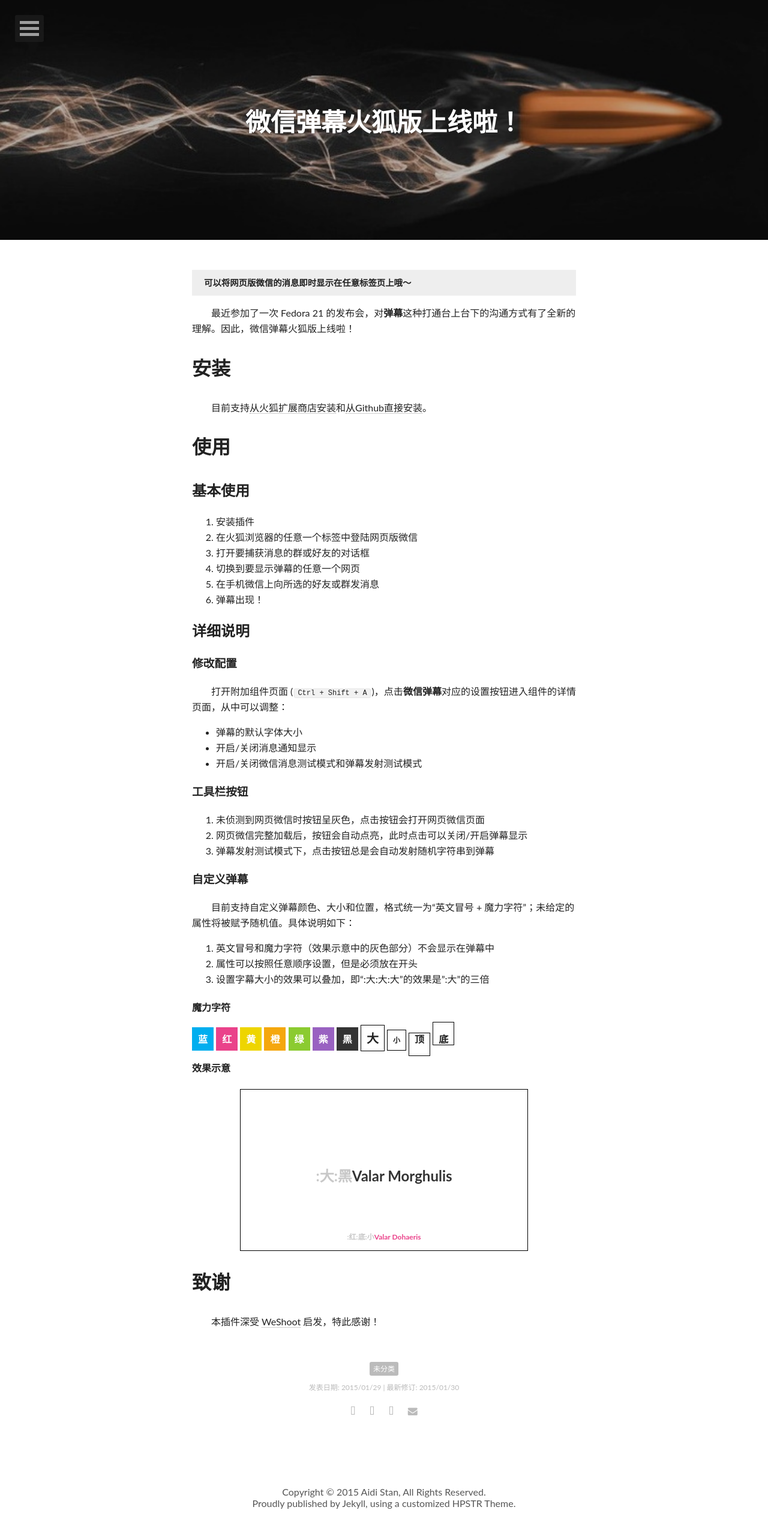
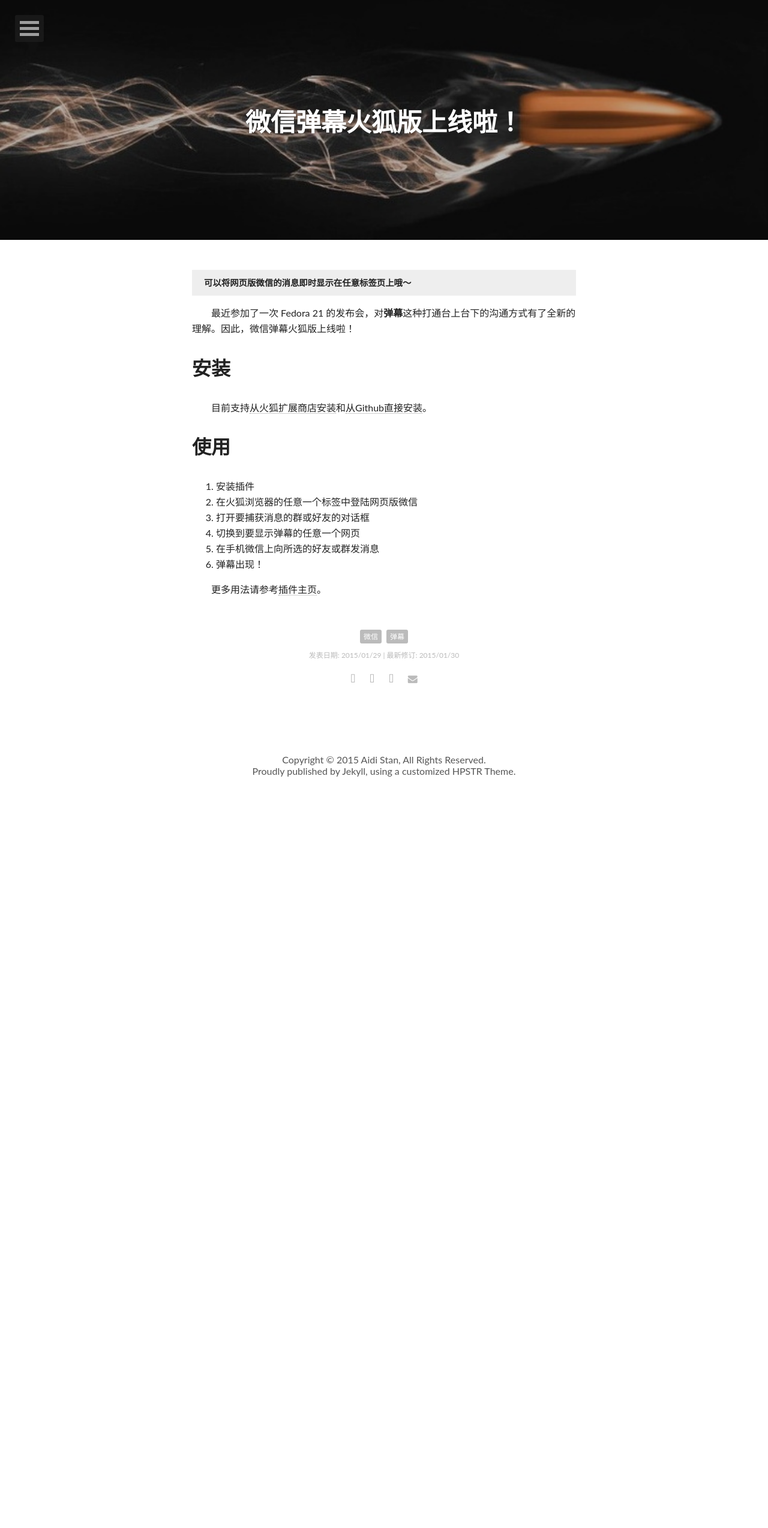
Before and after one commit to alex970448359/site-blog.aiditan.me, a Jekyll site: the page built from _posts/2015-01-29-weixin-danmu.md, in a window 1280 px wide. Shown: the whole page at 60% size. Built offline with Jekyll 4.4.1, drawn with Linux system fonts in a browser that asks for light colours; nearby versions of some CDN libraries; comment, search, counter and statistics services are not loaded; after the commit the page ends 1327 px from its top, so only the background shows below that.

Commit message:
Update two posts

```diff
--- a/_posts/2015-01-29-weixin-danmu.md
+++ b/_posts/2015-01-29-weixin-danmu.md
@@ -3,7 +3,7 @@
 title: "微信弹幕火狐版上线啦！"
 description: "可以将网页版微信的消息即时显示在任意标签页上哦～"
 modified: 2015-01-30 22:17:17 +0800
-tags: [未分类]
+tags: [微信, 弹幕]
 image:
   feature: 2015/0129.jpg
   credit:
@@ -17,10 +17,7 @@
 
 目前支持[从火狐扩展商店安装](https://addons.mozilla.org/zh-CN/firefox/addon/weixin-danmu/)和[从Github直接安装](http://aidistan.github.io/firefox-weixin-danmu/weixin-danmu.xpi)。
 
-
 # 使用
-
-## 基本使用
 
 1. 安装插件
 2. 在火狐浏览器的任意一个标签中登陆网页版微信
@@ -29,107 +26,4 @@
 5. 在手机微信上向所选的好友或群发消息
 6. 弹幕出现！
 
-## 详细说明
-
-### 修改配置
-
-打开附加组件页面 (`Ctrl + Shift + A`)，点击**微信弹幕**对应的设置按钮进入组件的详情页面，从中可以调整：
-
-- 弹幕的默认字体大小
-- 开启/关闭消息通知显示
-- 开启/关闭微信消息测试模式和弹幕发射测试模式
-
-### 工具栏按钮
-
-1. 未侦测到网页微信时按钮呈灰色，点击按钮会打开网页微信页面
-2. 网页微信完整加载后，按钮会自动点亮，此时点击可以关闭/开启弹幕显示
-3. 弹幕发射测试模式下，点击按钮总是会自动发射随机字符串到弹幕
-
-### 自定义弹幕
-
-目前支持自定义弹幕颜色、大小和位置，格式统一为“英文冒号 + 魔力字符”；未给定的属性将被赋予随机值。具体说明如下：
-
-1. 英文冒号和魔力字符（效果示意中的灰色部分）不会显示在弹幕中
-2. 属性可以按照任意顺序设置，但是必须放在开头
-3. 设置字幕大小的效果可以叠加，即“:大:大:大”的效果是":大"的三倍
-
-#### 魔力字符
-
-<style>
-.ctl-color {
-  padding: 10px;
-  color: white;
-  font-weight: bold;
-}
-
-.ctl-other {
-  padding: 9px;
-  border: 1px solid black;
-  font-weight: bold;
-}
-
-#ctl-container {
-  width: 450px;
-  margin: 0 auto;
-}
-</style>
-
-<div id="ctl-container">
-  <span class="ctl-color" style="background: #00aeef">蓝</span>
-  <span class="ctl-color" style="background: #ea428a">红</span>
-  <span class="ctl-color" style="background: #eed500">黄</span>
-  <span class="ctl-color" style="background: #f5a70d">橙</span>
-  <span class="ctl-color" style="background: #8bcb30">绿</span>
-  <span class="ctl-color" style="background: #9962c1">紫</span>
-  <span class="ctl-color" style="background: #333333">黑</span>
-  <span class="ctl-other" style="font-size:20px;">大</span>
-  <span class="ctl-other" style="font-size:12px;">小</span>
-  <span class="ctl-other" style="padding-top: 0; padding-bottom: 18px;">顶</span>
-  <span class="ctl-other" style="padding-top: 18px; padding-bottom: 0;">底</span>
-</div>
-
-#### 效果示意
-
-<style>
-  #demo-container {
-    position: relative;
-    margin: 0 auto;
-    width: 480px;
-    height: 270px;
-    border: 1px solid black;
-  }
-
-  .demo-bullet {
-    position: absolute;
-    width: 100%;
-    text-align: center;
-    font-weight: bold;
-  }
-
-  .demo-lead {
-    color: #c8c8c8;
-  }
-
-  #demo-bullet1 {
-    color: #333333;
-    font-size: 24px;
-    top: 100px;
-  }
-
-  #demo-bullet2 {
-    color: #ea428a;
-    font-size: 12px;
-    bottom: 0px;
-  }
-
-</style>
-
-<div id="demo-container">
-  <p id="demo-bullet1" class="demo-bullet"><span class="demo-lead">:大:黑</span>Valar Morghulis</p>
-  <p id="demo-bullet2" class="demo-bullet"><span class="demo-lead">:红:底:小</span>Valar Dohaeris</p>
-</div>
-
-
-# 致谢
-
-本插件深受 [WeShoot](https://github.com/Integ/WeShoot) 启发，特此感谢！
+更多用法请参考[插件主页](http://aidistan.github.io/firefox-weixin-danmu/)。
```
Also changed, not shown: _posts/2014-02-17-weixin.md (+1 -1 lines).
